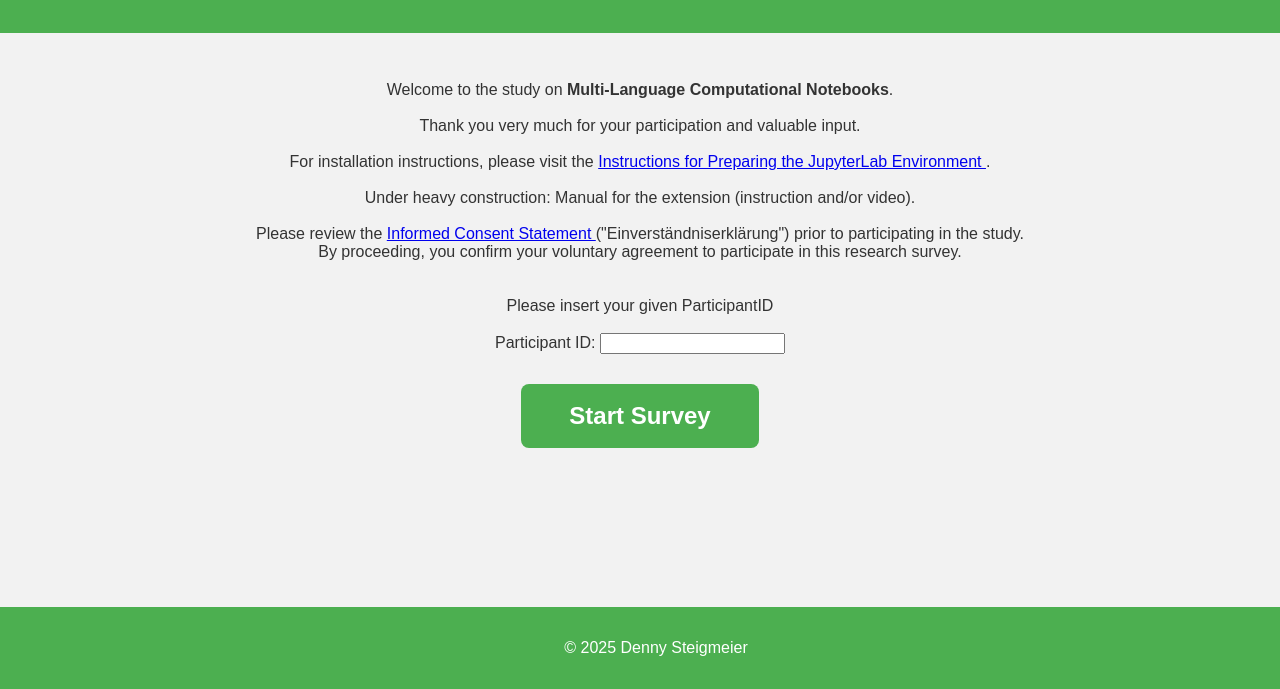
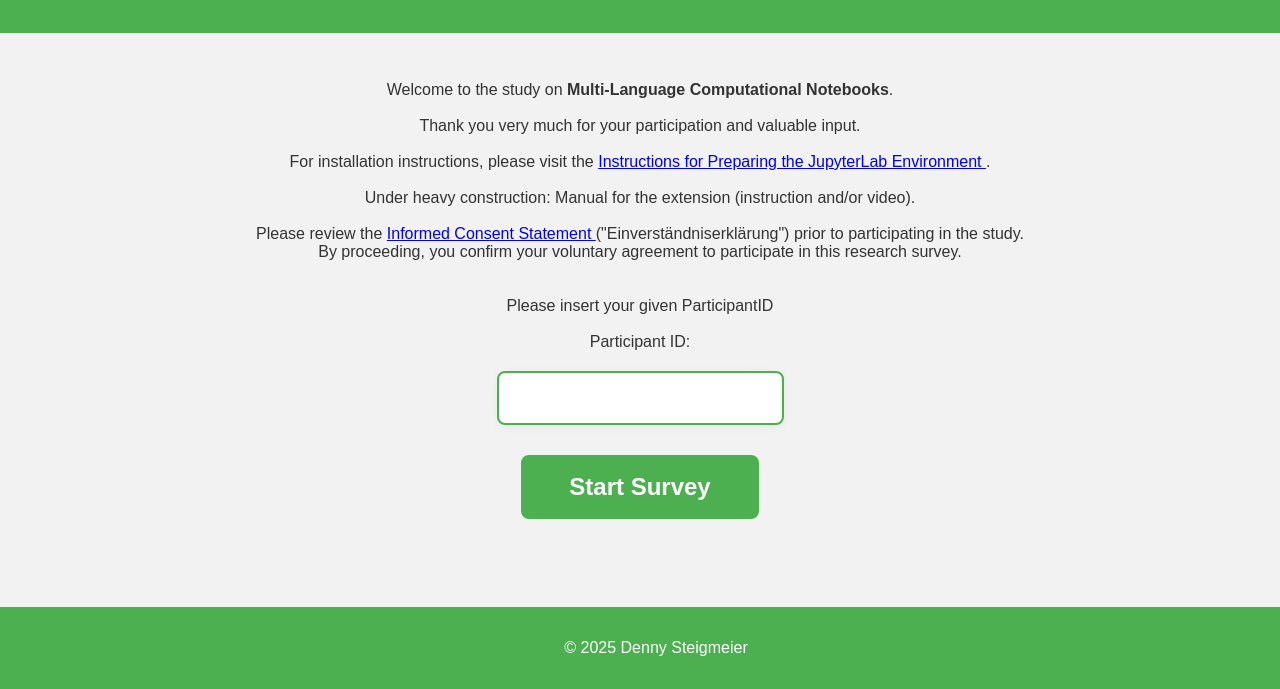
Before and after one commit to PhonsoVanCode/Multi-Language-Computational-Notebooks, a plain HTML site: page index.html in a window 1280 px wide. Shown: the part 111-800 px from the top of the page. Drawn offline with Linux system fonts and the light colour scheme.

Commit message:
Update style.css

```diff
--- a/style.css
+++ b/style.css
@@ -42,3 +42,22 @@ footer {
 #startSurveyBtn:hover {
   background-color: #285f29;
 }
+
+#participantID {
+  display: block;
+  margin: 20px auto 30px auto;
+  padding: 14px 18px;
+  font-size: 1.2rem;
+  border: 2px solid #4CAF50;
+  border-radius: 8px;
+  background: #fff;
+  color: #333;
+  box-shadow: 0 2px 8px rgba(76, 175, 80, 0.08);
+  outline: none;
+  transition: border-color 0.3s, box-shadow 0.3s;
+}
+
+#participantID:focus {
+  border-color: #285f29;
+  box-shadow: 0 0 0 2px #b2dfdb;
+}
```
